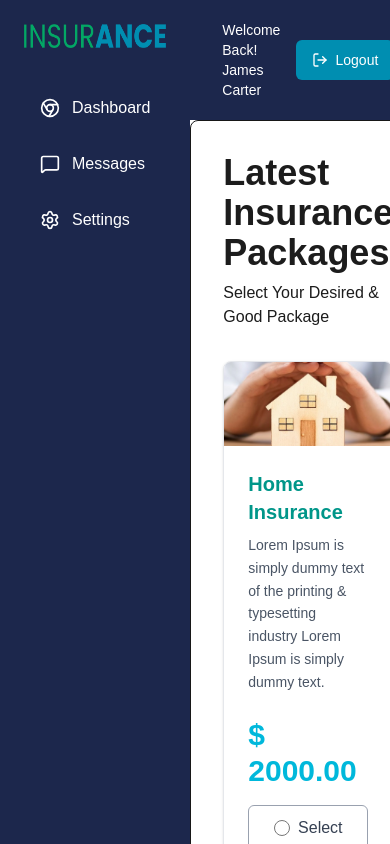
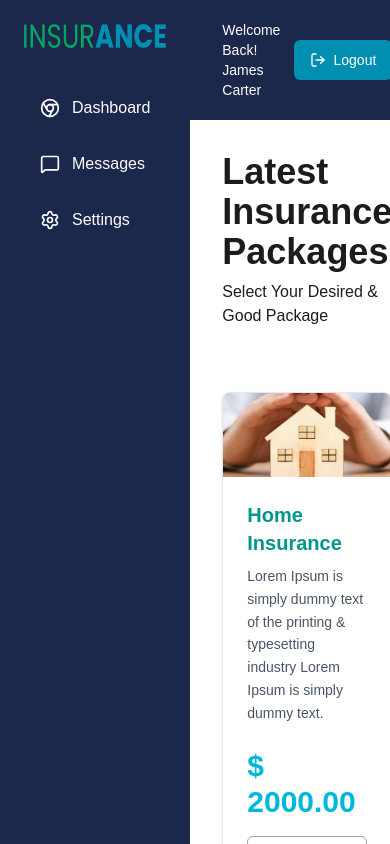
Before and after one commit to ArslanFaiz/crm-auth, a Next.js app: page /insurancePackages in a window 390 px wide. Shown: the top 844 px of the page. Built offline with nearby package versions, Linux system fonts and the light colour scheme.

Commit message:
ui fixes

```diff
--- a/src/feature/Home/insurance-packages.tsx
+++ b/src/feature/Home/insurance-packages.tsx
@@ -46,7 +46,7 @@ export default function InsurancePackages() {
   const firstLetter = userName?.charAt(0).toUpperCase() || 'U';
 
   return (
-    <div className="flex min-h-screen bg-white">
+    <div className="flex min-h-screen">
       {/* Sidebar */}
       <aside className="w-[200px] bg-[#1C274C] text-white flex flex-col">
         <div className="p-6">
@@ -118,7 +118,7 @@ export default function InsurancePackages() {
             </Button>
           </Link>
         </header>
-        <div className="p-8 border rounded-tl-lg bg-white flex-1 min-h-[calc(100vh-80px)]">
+        <div className="  bg-white flex-1 min-h-[calc(100vh-80px)]">
           {activeTab === 'dashboard' && (
             <div className="h-full w-full">
               <Profile />
@@ -126,14 +126,14 @@ export default function InsurancePackages() {
           )}
           {activeTab === 'packages' && (
             <>
-              <div className="mb-8">
+              <div className="p-8">
                 <h1 className="text-4xl font-bold text-[#1C1C1C] mb-2">
                   Latest Insurance Packages
                 </h1>
                 <p className="text-[#1C1C1C]">Select Your Desired & Good Package</p>
               </div>
 
-              <div className="grid grid-cols-1 md:grid-cols-2 lg:grid-cols-3 gap-6">
+              <div className="grid p-8 grid-cols-1 md:grid-cols-2 lg:grid-cols-3 gap-6">
                 {insuranceData.map((pkg) => (
                   <Card
                     key={pkg.id}
--- a/src/feature/Home/message.tsx
+++ b/src/feature/Home/message.tsx
@@ -143,6 +143,7 @@ export default function Message() {
   };
 
   return (
+    <div className='p-8'>
     <div className="h-full flex bg-white rounded-xl shadow-sm overflow-hidden">
       {/* Sidebar */}
       <div className="w-80 border-r border-slate-200 flex flex-col">
@@ -324,5 +325,6 @@ export default function Message() {
         )}
       </div>
     </div>
+    </div>
   );
 }
--- a/src/feature/Home/profile.tsx
+++ b/src/feature/Home/profile.tsx
@@ -45,7 +45,7 @@ useEffect(() => {
   }, [input]);
 
   return (
-    <div className="min-h-screen w-full">
+    <div className="min-h-screen w-full p-8">
       <div className="bg-white shadow-lg rounded-lg w-full max-w-7xl">
         {/* Banner */}
         <div className="relative">
--- a/src/feature/Home/setting.tsx
+++ b/src/feature/Home/setting.tsx
@@ -35,15 +35,17 @@ export default function Setting() {
   return (
     <div
       className={`min-h-screen w-full transition-colors duration-300 ${
-        darkMode ? 'bg-slate-900 text-white' : 'bg-white text-slate-800'
-      } shadow-sm rounded-xl p-6 overflow-y-auto`}
+        darkMode ? 'bg-[#1C274C] text-white' : 'bg-white text-slate-800'
+      } shadow-sm p-6 overflow-y-auto p-8`}
     >
       <div className={`mb-6 border-b pb-4 ${darkMode ? 'border-slate-700' : 'border-slate-200'}`}>
         <h2 className="text-2xl font-semibold">Settings</h2>
-        <p className={`text-sm mt-1 ${darkMode ? 'text-slate-400' : 'text-slate-500'}`}>
+        <p className={`text-sm mt-1 ${darkMode ? 'text-slate-300' : 'text-slate-500'}`}>
           Manage your profile, preferences, and security.
         </p>
       </div>
+
+      {/* Profile Section */}
       <section className="mb-8">
         <h3 className="text-lg font-semibold mb-4">Profile Information</h3>
         <div className="grid grid-cols-1 md:grid-cols-2 gap-4">
@@ -97,6 +99,7 @@ export default function Setting() {
               />
             </div>
           </div>
+
           <div className="flex items-center gap-4 mt-2">
             {profile.image ? (
               <Image
@@ -124,9 +127,12 @@ export default function Setting() {
           </div>
         </div>
       </section>
+
+      {/* Preferences Section */}
       <section className="mb-8">
         <h3 className="text-lg font-semibold mb-4">Preferences</h3>
         <div className="space-y-4">
+          {/* Dark Mode Toggle */}
           <div
             className={`flex items-center justify-between p-4 rounded-lg border transition ${
               darkMode ? 'bg-slate-800 border-slate-700' : 'bg-slate-50 border-slate-200'
@@ -158,6 +164,8 @@ export default function Setting() {
               ></div>
             </button>
           </div>
+
+          {/* Notifications Toggle */}
           <div
             className={`flex items-center justify-between p-4 rounded-lg border transition ${
               darkMode ? 'bg-slate-800 border-slate-700' : 'bg-slate-50 border-slate-200'
@@ -185,6 +193,8 @@ export default function Setting() {
               ></div>
             </button>
           </div>
+
+          {/* Language Selector */}
           <div
             className={`flex items-center justify-between p-4 rounded-lg border transition ${
               darkMode ? 'bg-slate-800 border-slate-700' : 'bg-slate-50 border-slate-200'
@@ -216,6 +226,8 @@ export default function Setting() {
           </div>
         </div>
       </section>
+
+      {/* Security Section */}
       <section className="mb-8">
         <h3 className="text-lg font-semibold mb-4">Security</h3>
         <div className="grid grid-cols-1 md:grid-cols-3 gap-4">
@@ -236,6 +248,7 @@ export default function Setting() {
               />
             </div>
           </div>
+
           <div>
             <label className="text-sm font-medium mb-1 block">New Password</label>
             <div className="relative">
@@ -253,6 +266,7 @@ export default function Setting() {
               />
             </div>
           </div>
+
           <div>
             <label className="text-sm font-medium mb-1 block">Confirm Password</label>
             <div className="relative">
@@ -272,6 +286,8 @@ export default function Setting() {
           </div>
         </div>
       </section>
+
+      {/* Save Button */}
       <div className="flex justify-end">
         <button
           onClick={handleSave}
```
